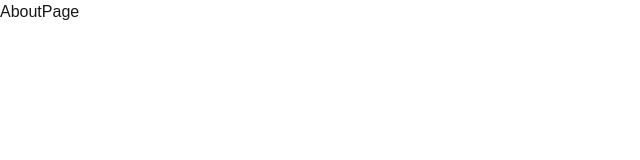
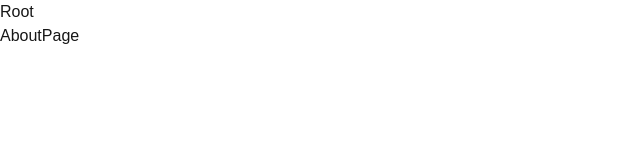
Before and after one commit to samuelchen17/next-practice, a Next.js app: page /about in a window 1280 px wide. Shown: the top 160 px of the page, without its empty margins (0-640 px from the left). Built offline with nearby package versions, Linux system fonts and the light colour scheme.

Commit message:
route groups

```diff
--- a/src/app/dashboard/layout.tsx
+++ b/src/app/(dashboard)/layout.tsx
@@ -3,7 +3,7 @@
 const Layout = ({ children }: { children: React.ReactNode }) => {
   return (
     <div>
-      <div>This is the layout for dash</div>
+      <h1 className="text-3xl">Dashboard</h1>
       {children}
     </div>
   );
--- /dev/null
+++ b/src/app/(root)/layout.tsx
@@ -0,0 +1,12 @@
+import React from "react";
+
+const layout = ({ children }: { children: React.ReactNode }) => {
+  return (
+    <div>
+      <h1 className="text-3xl">Root</h1>
+      {children}
+    </div>
+  );
+};
+
+export default layout;
--- a/src/app/page.tsx
+++ b/src/app/(root)/page.tsx
@@ -1,5 +1,5 @@
 import Image from "next/image";
-import Greet from "./components/Greet";
+import Greet from "../components/Greet";
 
 export default function Home() {
   console.log("hello");
```
Also changed, not shown: src/app/(dashboard)/dashboard/dash/page.tsx (renamed from src/app/dashboard/dash/page.tsx), src/app/(dashboard)/dashboard/page.tsx (renamed from src/app/dashboard/page.tsx), src/app/(dashboard)/dashboard/users/[id]/page.tsx (renamed from src/app/dashboard/users/[id]/page.tsx), src/app/(dashboard)/dashboard/users/page.tsx (renamed from src/app/dashboard/users/page.tsx), src/app/(root)/about/page.tsx (renamed from src/app/about/page.tsx).
